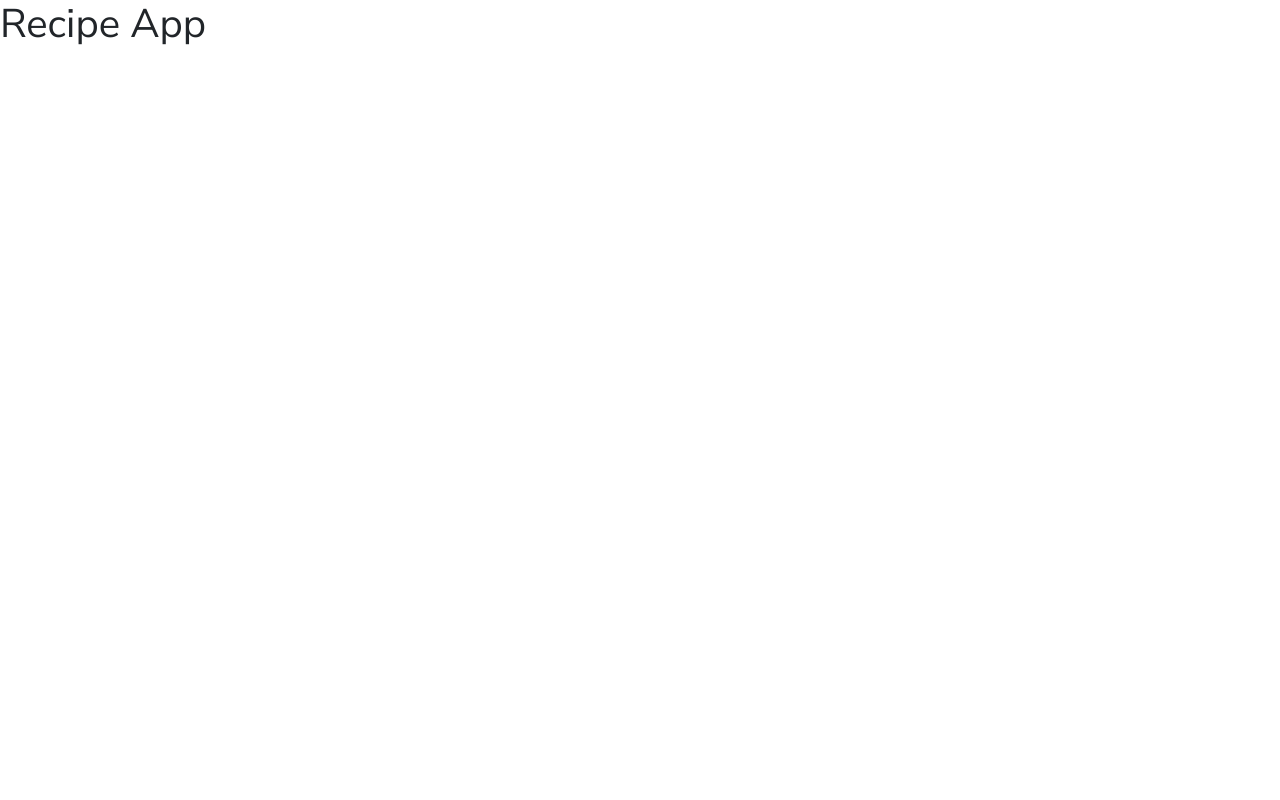
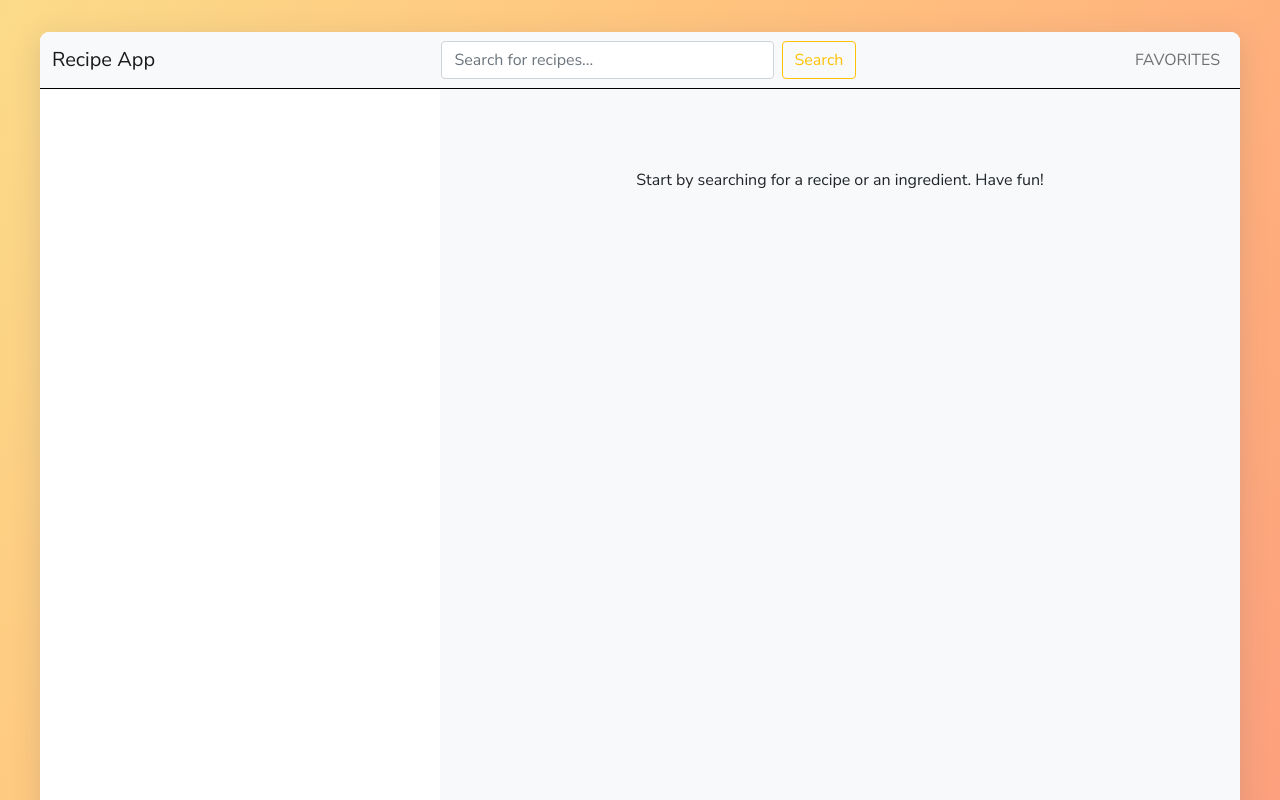
Before and after one commit to ConnerChappell/3760-recipe-app, a plain HTML site: page public/index.html in a window 1280 px wide. Shown: the top 800 px of the page. Drawn offline with nearby package versions, Linux system fonts and the light colour scheme.

Commit message:
Basic app layout completed

```diff
--- a/public/index.html
+++ b/public/index.html
@@ -17,11 +17,40 @@
     <title>Recipe App</title>
 </head>
 <body>
-    <h1>Recipe App</h1>
+    <div class="container">
+        <!-- header with nav -->
+        <header class="header">
+            <nav class="navbar navbar-expand-lg navbar-light bg-light">
+                <div class="container-fluid">
+                    <a class="navbar-brand" href="#">Recipe App</a>
+                    <form class="d-flex">
+                        <input class="form-control me-2" type="search" placeholder="Search for recipes..." aria-label="Search">
+                        <button class="btn btn-outline-warning" type="submit">Search</button>
+                    </form>
+                    <ul class="navbar-nav me-auto mb-2 mb-lg-0">
+                        <li class="nav-item">
+                            <a class="nav-link" href="#">FAVORITES</a>
+                        </li>
+                    </ul>
+                </div>
+              </nav>
+        </header>
 
+        <!-- search results div -->
+        <div class="search-results">
+            <ul class="results">
 
+            </ul>
+        </div>
 
+        <!-- recipe div -->
+        <div class="recipe">
+            <div class="message">
+                <p>Start by searching for a recipe or an ingredient. Have fun!</p>
+            </div>
+        </div>
 
+    </div>
 
 
     <!-- Bootstap JS Bundle -->
--- a/public/style.css
+++ b/public/style.css
@@ -1,3 +1,87 @@
+/* base styles */
 * {
-    font-family: 'Nunito Sans', sans-serif;
+    font-family: 'Nunito Sans', sans-serif !important;
+    margin: 0;
+    padding: 0;
 }
+*,
+*::before,
+*::after {
+  box-sizing: inherit;
+}
+html {
+    box-sizing: border-box;
+}
+body {
+    font-weight: 400;
+    background-image: linear-gradient(to right bottom, #fbdb89, #ffc67f, #ffb17c, #fc9c7d, #f48982);
+    background-size: cover;
+    background-repeat: no-repeat;
+    min-height: calc(100vh - 2 * 4vw);
+}
+
+/* header/nav styles */
+.header {
+    grid-area: head;
+}
+.navbar {
+    border-bottom: 1px solid #000;
+}
+.navbar form {
+    width: 415px;
+}
+.navbar-nav {
+    margin-right: 0 !important;
+}
+
+/* app container styles */
+.container {
+    max-width: 1200px;
+    min-height: 117rem;
+    margin: 2rem auto 4rem auto;
+    padding: 0;
+    background-color: #fff;
+    border-radius: 9px;
+    overflow: hidden;
+    box-shadow: rgba(100, 100, 111, 0.2) 0px 7px 29px 0px;
+
+    display: grid;
+    grid-template-rows: 56px minmax(100rem, auto);
+    grid-template-columns: 1fr 2fr;
+    grid-template-areas:
+        'head head'
+        'list recipe';
+}
+
+/* search results styles */
+.search-results {
+    display: flex;
+    flex-direction: column;
+}
+.results {
+    list-style: none;
+    margin-bottom: 1rem;
+}
+
+/* recipe styles */
+.recipe {
+    background-color: #f8f9fa;
+}
+.message {
+    max-width: 40rem;
+    margin: 0 auto;
+    padding: 5rem 4rem;
+    display: flex;
+    justify-content: center;
+}
+
+
+
+/* media queries */
+@media only screen and (max-width: 1200px) {
+    .container {
+        max-width: 100%;
+        margin: 0;
+        border-radius: 0;
+    }
+  }
```
